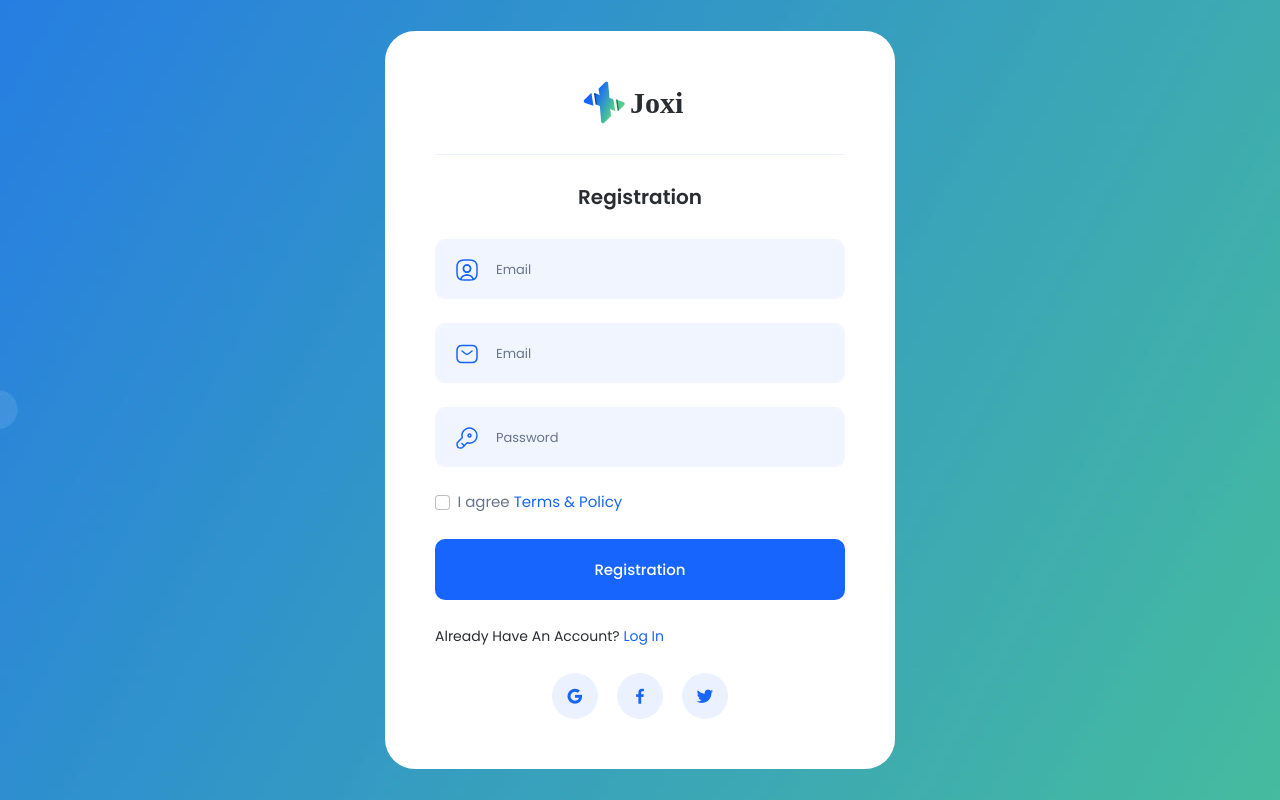
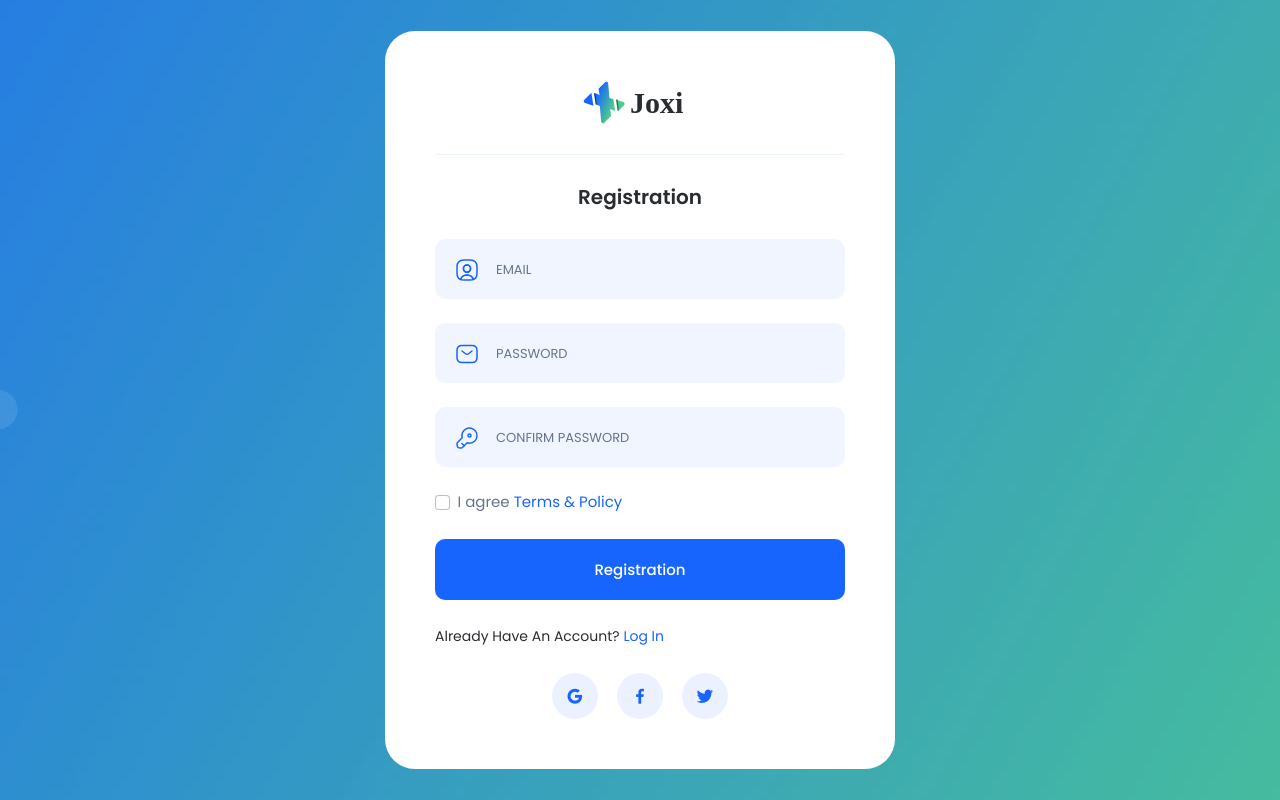
Before and after one commit to mortexafarhadi/library, a Django app: page /auth/register in a window 1280 px wide. Run offline with Django 4.2, Linux system fonts and the light colour scheme; parts of the project's set-up code (start-up, migrations or seed data) failed here and were passed over; some libraries are stand-ins or nearby versions.

Commit message:
fix some bugs

```diff
--- a/account/forms.py
+++ b/account/forms.py
@@ -18,15 +18,15 @@
 
 class RegisterForm(forms.Form):
     email = forms.EmailField(
-        widget=forms.EmailInput(attrs={"placeholder": Email}),
+        widget=forms.EmailInput(attrs={"placeholder": Email, "class": "form-control"}),
         validators=[
             validators.EmailValidator,
         ])
     password = forms.CharField(
-        widget=forms.PasswordInput(attrs={"placeholder": Password})
+        widget=forms.PasswordInput(attrs={"placeholder": Password, "class": "form-control"}),
     )
     confirmPassword = forms.CharField(
-        widget=forms.PasswordInput(attrs={"placeholder": ConfirmPassword})
+        widget=forms.PasswordInput(attrs={"placeholder": ConfirmPassword, "class": "form-control"}),
     )
 
     # captcha = ReCaptchaField(widget=ReCaptchaV2Checkbox(),required=True)
@@ -43,15 +43,15 @@
 
 class RegisterForm_fa(forms.Form):
     email = forms.EmailField(
-        widget=forms.EmailInput(attrs={"placeholder": Email_fa}),
+        widget=forms.EmailInput(attrs={"placeholder": Email_fa, "class": "form-control"}),
         validators=[
             validators.EmailValidator,
         ])
     password = forms.CharField(
-        widget=forms.PasswordInput(attrs={"placeholder": Password_fa})
+        widget=forms.PasswordInput(attrs={"placeholder": Password_fa, "class": "form-control"}),
     )
     confirmPassword = forms.CharField(
-        widget=forms.PasswordInput(attrs={"placeholder": ConfirmPassword_fa})
+        widget=forms.PasswordInput(attrs={"placeholder": ConfirmPassword_fa, "class": "form-control"}),
     )
 
     # captcha = ReCaptchaField(widget=ReCaptchaV2Checkbox(), required=True)
@@ -68,33 +68,33 @@
 
 class LoginForm(forms.Form):
     email = forms.EmailField(
-        widget=forms.EmailInput(attrs={"placeholder": Email}),
+        widget=forms.EmailInput(attrs={"placeholder": "please enter your email", "class": "form-control"}),
         validators=[
             validators.EmailValidator,
         ]
     )
     password = forms.CharField(
-        widget=forms.PasswordInput(attrs={"placeholder": Password})
+        widget=forms.PasswordInput(attrs={"placeholder": Password, "class": "form-control"}),
     )
     # captcha = ReCaptchaField(widget=ReCaptchaV2Checkbox(), required=True)
 
 
 class LoginForm_fa(forms.Form):
     email = forms.EmailField(
-        widget=forms.EmailInput(attrs={"placeholder": Email_fa}),
+        widget=forms.EmailInput(attrs={"placeholder": Email_fa, "class": "form-control"}),
         validators=[
             validators.EmailValidator,
         ]
     )
     password = forms.CharField(
-        widget=forms.PasswordInput(attrs={"placeholder": Password_fa})
+        widget=forms.PasswordInput(attrs={"placeholder": Password_fa, "class": "form-control"}),
     )
     # captcha = ReCaptchaField(widget=ReCaptchaV2Checkbox(), required=True)
 
 
 class ForgetPassForm(forms.Form):
     email = forms.EmailField(
-        widget=forms.EmailInput(attrs={"placeholder": Email}),
+        widget=forms.EmailInput(attrs={"placeholder": Email, "class": "form-control"}),
         validators=[
             validators.EmailValidator,
         ]
@@ -104,7 +104,7 @@
 
 class ForgetPassForm_fa(forms.Form):
     email = forms.EmailField(
-        widget=forms.EmailInput(attrs={"placeholder": Email_fa}),
+        widget=forms.EmailInput(attrs={"placeholder": Email_fa, "class": "form-control"}),
         validators=[
             validators.EmailValidator,
         ]
@@ -114,10 +114,10 @@
 
 class ResetPasswordForm(forms.Form):
     password = forms.CharField(
-        widget=forms.PasswordInput(attrs={"placeholder": Password})
+        widget=forms.PasswordInput(attrs={"placeholder": Password, "class": "form-control"}),
     )
     confirmPassword = forms.CharField(
-        widget=forms.PasswordInput(attrs={"placeholder": ConfirmPassword})
+        widget=forms.PasswordInput(attrs={"placeholder": ConfirmPassword, "class": "form-control"}),
     )
 
     # captcha = ReCaptchaField(widget=ReCaptchaV2Checkbox(), required=True)
@@ -134,10 +134,10 @@
 
 class ResetPasswordForm_fa(forms.Form):
     password = forms.CharField(
-        widget=forms.PasswordInput(attrs={"placeholder": Password_fa})
+        widget=forms.PasswordInput(attrs={"placeholder": Password_fa, "class": "form-control"}),
     )
     confirmPassword = forms.CharField(
-        widget=forms.PasswordInput(attrs={"placeholder": ConfirmPassword_fa})
+        widget=forms.PasswordInput(attrs={"placeholder": ConfirmPassword_fa, "class": "form-control"}),
     )
 
     # captcha = ReCaptchaField(widget=ReCaptchaV2Checkbox(), required=True)
@@ -153,7 +153,7 @@
 
 
 class AccountActivationWithEmailForm(forms.Form):
-    email = forms.EmailField(widget=forms.EmailInput(attrs={"placeholder": Email}),
+    email = forms.EmailField(widget=forms.EmailInput(attrs={"placeholder": Email, "class": "form-control"}),
                              validators=[validators.EmailValidator])
     num1 = forms.CharField(max_length=1, widget=forms.NumberInput(attrs={'min': 0, 'max': 9}))
     num2 = forms.CharField(max_length=1, widget=forms.NumberInput(attrs={'min': 0, 'max': 9}))
@@ -164,7 +164,7 @@
 
 
 class AccountActivationWithEmailForm_fa(forms.Form):
-    email = forms.EmailField(widget=forms.EmailInput(attrs={"placeholder": Email_fa}),
+    email = forms.EmailField(widget=forms.EmailInput(attrs={"placeholder": Email_fa, "class": "form-control"}),
                              validators=[validators.EmailValidator])
     num1 = forms.CharField(max_length=1, widget=forms.NumberInput(attrs={'min': 0, 'max': 9}))
     num2 = forms.CharField(max_length=1, widget=forms.NumberInput(attrs={'min': 0, 'max': 9}))
--- a/account/templates/account/register.html
+++ b/account/templates/account/register.html
@@ -8,17 +8,18 @@
         <h3>Registration</h3>
     </div>
 
-    <form class="account-wrap">
+    <form class="account-wrap" method="post">
+        {% csrf_token %}
         <div class="form-group mb-24 icon">
-            <input type="text" class="form-control" placeholder="Email">
+            {{ form.email }}
             <img src="{% static 'panels/images/icon/user-square.svg' %}" alt="user-square">
         </div>
         <div class="form-group mb-24 icon">
-            <input type="email" class="form-control" placeholder="Email">
+            {{ form.password }}
             <img src="{% static 'panels/images/icon/sms.svg' %}" alt="sms">
         </div>
         <div class="form-group mb-24 icon">
-            <input type="password" class="form-control" placeholder="Password">
+            {{ form.confirmPassword }}
             <img src="{% static 'panels/images/icon/key.svg' %}" alt="key">
         </div>
         <div class="form-group mb-24">
--- a/account/views.py
+++ b/account/views.py
@@ -20,64 +20,40 @@
 class LoginView(View):
     def get(self, request):
         if request.user.is_authenticated:
-            return redirect(reverse('profile'))
+            return redirect(reverse('index'))
+            # return redirect(reverse('profile'))
         else:
-            lang, language = get_language_with_status(request)
-            if lang == 'fa':
-                login_form = LoginForm_fa()
-            else:
-                login_form = LoginForm()
+            login_form = LoginForm()
             context = {
                 'form': login_form,
-                'dic': language.login,
-                'dic_base': language.base,
-                'tempStyle': "contact",
             }
             return render(request, 'account/login.html', context)
 
     def post(self, request):
-        lang, language = get_language_with_status(request)
-        if lang == 'fa':
-            login_form = LoginForm_fa(request.POST)
-        else:
-            login_form = LoginForm(request.POST)
+        login_form = LoginForm(request.POST)
 
         if not login_form.is_valid():
-            if lang == 'fa':
-                login_form.add_error('email', errors_fa.enter_the_information_correctly)
-            else:
-                login_form.add_error('email', errors_en.enter_the_information_correctly)
+            login_form.add_error('email', errors_en.enter_the_information_correctly)
         else:
             user_email = login_form.cleaned_data.get('email')
             user_pass = login_form.cleaned_data.get('password')
             user: User = User.objects.filter(email__iexact=user_email).first()
             if user is None:
-                if lang == 'fa':
-                    login_form.add_error('email', errors_fa.the_email_or_password_is_incorrect)
-                else:
-                    login_form.add_error('email', errors_en.the_email_or_password_is_incorrect)
+                login_form.add_error('email', errors_en.the_email_or_password_is_incorrect)
             else:
                 if not user.is_active:
-                    if lang == 'fa':
-                        login_form.add_error('email', errors_fa.your_account_is_not_active)
-                    else:
-                        login_form.add_error('email', errors_en.your_account_is_not_active)
+                    login_form.add_error('email', errors_en.your_account_is_not_active)
                 else:
                     is_password_correct = user.check_password(user_pass)
                     if not is_password_correct:
-                        if lang == 'fa':
-                            login_form.add_error('email', errors_fa.the_email_or_password_is_incorrect)
-                        else:
-                            login_form.add_error('email', errors_en.the_email_or_password_is_incorrect)
+                        login_form.add_error('email', errors_en.the_email_or_password_is_incorrect)
                     else:
                         login(request, user)
-                        return redirect(reverse('profile'))
+                        return redirect(reverse('index'))
+                        # return redirect(reverse('profile'))
 
         context = {
             'form': login_form,
-            'dic': language.login,
-            'dic_base': language.base,
-            'tempStyle': "contact",
         }
         return render(request, 'account/login.html', context)
 
@@ -85,7 +61,8 @@
 class RegisterView(View):
     def get(self, request):
         if request.user.is_authenticated:
-            return redirect(reverse('profile'))
+            return redirect(reverse('index'))
+            # return redirect(reverse('profile'))
         else:
             lang, language = get_language_with_status(request)
             if lang == 'fa':
@@ -116,15 +93,12 @@
                     register_form.add_error('email', errors_en.this_email_has_already_been_registered)
             else:
                 user_password = register_form.cleaned_data.get('password')
-                new_user = User(email=user_email, activeCode=random.randint(10000, 100000),
-                                resetPasswordLink=get_random_string(100),
+                new_user = User(email=user_email,
                                 is_active=False,
-                                username=user_email[:user_email.find('@')])
+                                username=user_email)
                 new_user.set_password(user_password)
                 new_user.save()
-                set_session_key(request, 'email', user_email)
-                sendMail('Activation Code', new_user.email, new_user, 'emails/activeAccount.html')
-                return redirect(reverse('account-activation'))
+                return redirect(reverse('login'))
 
         context = {
             'form': register_form,
```
Also changed, not shown: account/templates/account/login.html (+5 -3 lines), author/forms.py (added, +21 -0 lines).
